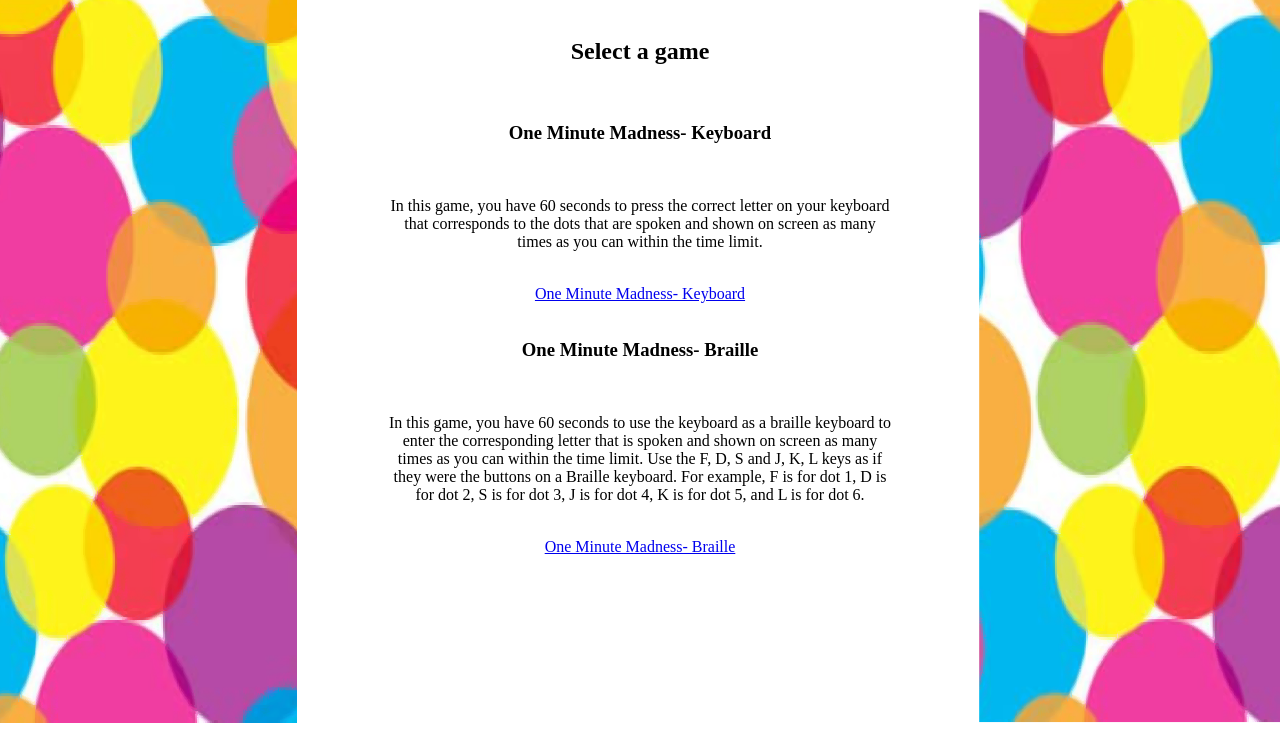
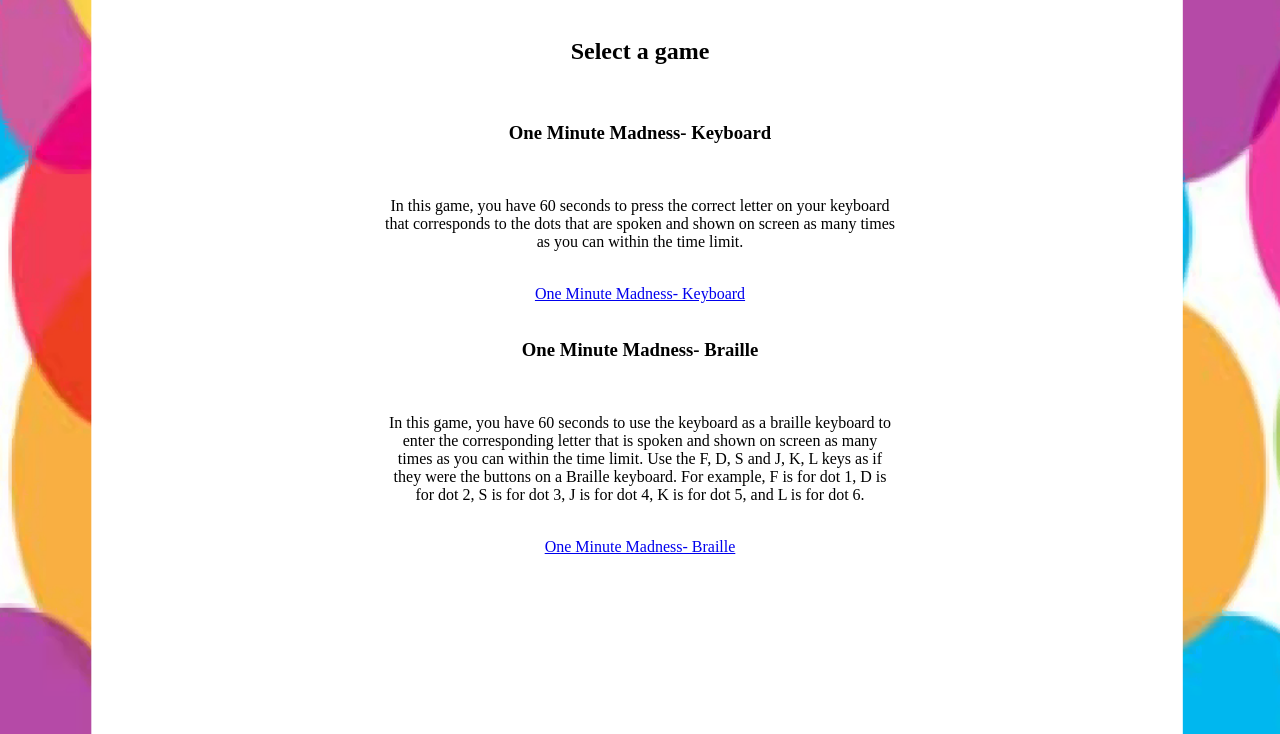
Before and after one commit to antlaw0/TheBrailleGame, a plain HTML site: page index.html in a window 1280 px wide. Shown: the part 66-800 px from the top of the page. Drawn offline with Linux system fonts and the light colour scheme.

Commit message:
second commit

```diff
--- a/index.html
+++ b/index.html
@@ -1,4 +1,4 @@
-<html>
+<html <meta name="viewport" content="width=device-width, initial-scale=1.0">
 <title>The Braille Game</title>
 <head>
 <style>
@@ -8,9 +8,12 @@ html {
   -webkit-background-size: cover;
   -moz-background-size: cover;
   -o-background-size: cover;
-  background-size: cover;
+  background-size: auto 100vw;
+
 }
-
+p {
+max-width: 40vw;
+}
 </style>
 </head>
 <center>
@@ -20,7 +23,7 @@ html {
 <br>
 <h3>One Minute Madness- Keyboard </h3>
 <br>
-<p style="max-width:40%">
+<p >
 In this game, you have 60 seconds to press the correct letter on your keyboard that corresponds to the dots that
 are spoken and shown on screen as many times as you can within the time limit.
 </p>
@@ -31,7 +34,7 @@ are spoken and shown on screen as many times as you can within the time limit.
 <br>
 <h3>One Minute Madness- Braille </h3>
 <br>
-<p style="max-width:40%"> In this game, you have 60 seconds to use the keyboard as a
+<p>  In this game, you have 60 seconds to use the keyboard as a
 
  braille keyboard to enter the corresponding letter that is spoken and shown on screen as many times as you can within the time limit. Use the F, D, S and J, K, L keys as if they were the buttons on a Braille keyboard. For example, F is for dot 1,
 
```
Also changed, not shown: OMMInstructions.html (+7 -5 lines), OMMInstructionsbrl.html (+5 -2 lines), OneMinuteMadness- Braille.html (+3 -2 lines), OneMinuteMadness- Keyboard.html (+3 -2 lines).
